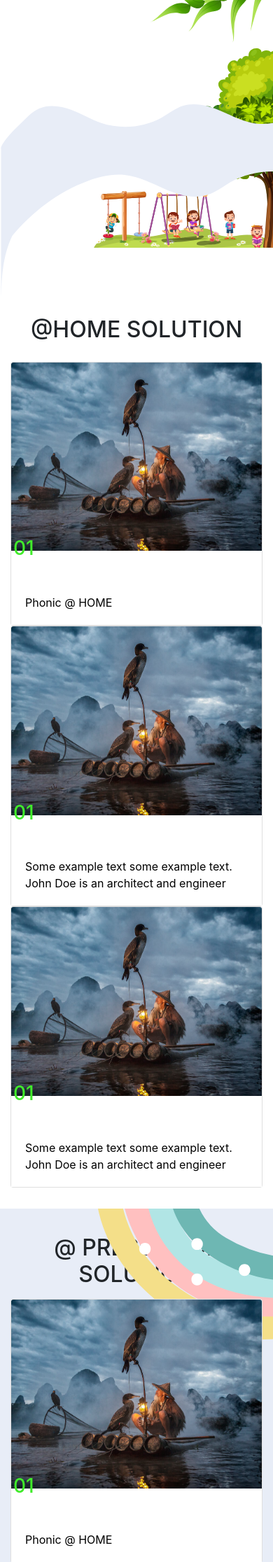
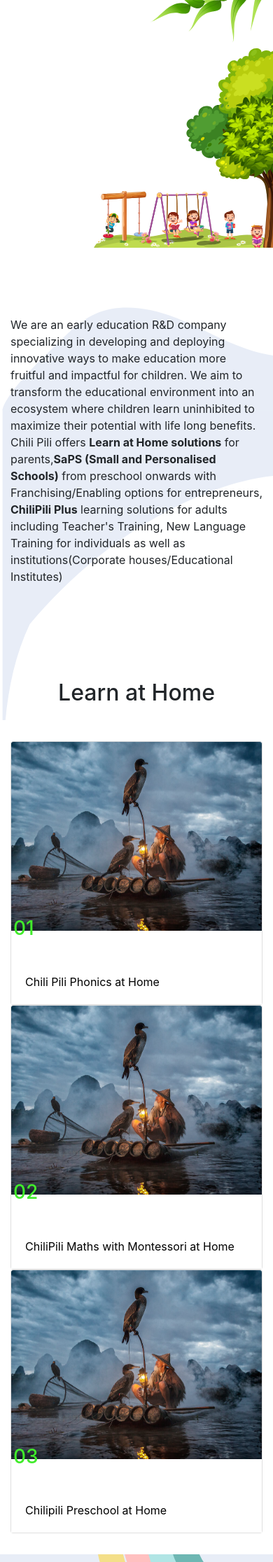
Before and after one commit to sudmon200/chilipili-test-native, a PHP site: page / in a window 390 px wide; the page is wider, and only the part inside the window is pictured. Shown: the part 127-2359 px from the top of that part at 70% size. Run offline with PHP 8.4, Linux system fonts and the light colour scheme; some libraries are stand-ins or nearby versions.

Commit message:
Fixed minor issues and graphics

```diff
--- a/alternate-school.php
+++ b/alternate-school.php
@@ -25,7 +25,7 @@
 				engage in learning.</p>
 		</div>
 		<div class="side2">
-			<img src="media/montessori-01.png" alt="Montessori-leaf">
+			<img src="media/special.png" alt="Special-leaf">
 		</div>
 	</div>
 
@@ -65,7 +65,7 @@
 	<div class="section-head">
 		<h3>Key Feature</h3>
 	</div>
-	<div class="first-icon-row">
+	<div class="first-icon-row align-self-center">
 		<div class="icon-box">
 			<div class="icon-box-over">
 				<div class="icon">
--- a/css/style.css
+++ b/css/style.css
@@ -333,6 +333,7 @@
         background-repeat: no-repeat;
         background-size: cover;
         z-index: 999;
+        background-position: 15vw;
     }
 
     .pre-section {
@@ -1154,6 +1155,15 @@
         margin: 0 auto;
     }
     /* Language Training Page starts here  */
+
+    .language-bg {
+        background-repeat: no-repeat;
+        background-size: cover;
+        position: relative;
+        background-position: center top;
+        z-index: -2;
+        height: auto;
+    }
 
     .language-header {
         text-align: center;
@@ -1455,6 +1465,15 @@
     }
     /* Product Detail Page Section Starts Here  */
 
+    .pagination {
+        background-repeat: no-repeat;
+    }
+
+    .pagination p {
+        padding-top: 1vh;
+        padding-left: 6vw;
+    }
+
     .prod-main {
         display: flex;
         width: 100%;
@@ -1464,6 +1483,13 @@
     .prod-imgs {
         width: 86%;
         height: auto;
+        display: flex;
+        flex-direction: column;
+    }
+
+    #zoom_01 {
+        width: 80%;
+        height: auto;
     }
 
     .prod-content {
--- a/includes/footer.php
+++ b/includes/footer.php
@@ -42,7 +42,7 @@
     console.log(largeImage);
 });
 </script> -->
-Don't touch this code
+
 
 
 
--- a/index.php
+++ b/index.php
@@ -5,7 +5,7 @@
 ?>
 
 
-<section class="home-bg" style="background: url(media/final-asset/wave.svg); background-size: cover; background-repeat: no-repeat;">
+<section class="home-bg" style="background: url(media/final-asset/wave.svg); background-size: cover; background-repeat: no-repeat; background-position: 0 18vw;">
 	<!-- new slider design done  -->
 
 	<div class="container-fluid">
@@ -43,10 +43,16 @@
 
 		</div>
 
+		<div class="m-side m-top p-bottom">
+			<p>We are an early education R&D company specializing in developing and deploying innovative ways to make education
+				more fruitful and impactful for children. We aim to transform the educational environment into an ecosystem where
+				children learn uninhibited to maximize their potential with life long benefits. Chili Pili offers <strong>Learn at Home solutions</strong> for parents,<strong>SaPS (Small and Personalised Schools)</strong> from preschool onwards with Franchising/Enabling options for entrepreneurs, <strong>ChiliPili Plus</strong> learning solutions for adults including </strong>Teacher's Training, New Language Training for individuals as well as institutions(Corporate houses/Educational Institutes)</strong></p>
+		</div>
+
 	</div>
 	<!-- slider design completes  -->
 
-
+	<h2 class="text-center m-top " style="padding-bottom: 5%; margin-top:16vh;">Learn at Home</h2>
 </section>
 
 <!-- home solutions starts -->
@@ -54,7 +60,6 @@
 	<div>
 		<img src="media/final-asset/branch-1.svg" class="branch1" alt="branch">
 	</div>
-	<h2 class="text-center" style="padding-bottom: 5%;">@HOME SOLUTION</h2>
 	<div class="row">
 		<div class="col-lg-4 col-md-4 col-sm-6">
 			<div class="card">
@@ -62,12 +67,12 @@
 					<img class="card-img-top" src="media/img.jpg" alt="Card image" style="width:100%">
 					<h3 style="position: relative;bottom: 20px;left: 3px; color: rgb(65, 235, 43);">01</h3>
 					<div class="card-body" style="background-color: white; color: black;">
-						<p class="card-text">Phonic @ HOME</p>
+						<p class="card-text">Chili Pili Phonics at Home</p>
 					</div>
-					<figcaption style="background-color: aquamarine; color: black;">
-						<h4 class="ih-fade-up">Phonic s@ HOME</h4>
+					<figcaption style="background-color: green; color: black;">
+						<h4 class="ih-fade-up">Chili Pili Phonics at Home</h4>
 						<p class="ih-fade-down-big">
-							<i>"I have the simplest tastes, I am always satisfied with the best."</i>
+							<i>A Highly efficacious language learning system for children starting to learn reading and writing. This unique system enables a child to learn multiple languages simultaneously and become adept at handling the languages at an early stage.</i>
 						</p>
 					</figcaption>
 				</figure>
@@ -78,16 +83,14 @@
 			<div class="card">
 				<figure class="imghvr-reveal-up ih-delay-xxl" style="background-color: white;">
 					<img class="card-img-top" src="media/img.jpg" alt="Card image" style="width:100%">
-					<h3 style="position: relative;bottom: 20px;left: 3px; color: rgb(65, 235, 43);">01</h3>
+					<h3 style="position: relative;bottom: 20px;left: 3px; color: rgb(65, 235, 43);">02</h3>
 					<div class="card-body" style="background-color: white; color: black;">
-						<p class="card-text">Some example text some example text. John Doe is an architect and
-							engineer</p>
+						<p class="card-text">ChiliPili Maths with Montessori at Home</p>
 					</div>
 					<figcaption style="background-color: aquamarine; color: black;">
-						<h4 class="ih-fade-up">Some example text some example text. John Doe is an architect and
-							engineer</h4>
+						<h4 class="ih-fade-up">ChiliPili Maths with Montessori at Home</h4>
 						<p class="ih-fade-down-big">
-							<i>"I have the simplest tastes, I am always satisfied with the best."</i>
+							<i>who said setting up a montessori corner at home for your child be out of your reach. These eco-friendly solutions comes up with online tutorials for the parents along with montessori toys at your doorstep. never let your child miss out on an opportunity to learn.</i>
 						</p>
 					</figcaption>
 				</figure>
@@ -97,16 +100,14 @@
 			<div class="card">
 				<figure class="imghvr-reveal-up ih-delay-xxl" style="background-color: white;">
 					<img class="card-img-top" src="media/img.jpg" alt="Card image" style="width:100%">
-					<h3 style="position: relative;bottom: 20px;left: 3px; color: rgb(65, 235, 43);">01</h3>
+					<h3 style="position: relative;bottom: 20px;left: 3px; color: rgb(65, 235, 43);">03</h3>
 					<div class="card-body" style="background-color: white; color: black;">
-						<p class="card-text">Some example text some example text. John Doe is an architect and
-							engineer</p>
+						<p class="card-text">Chilipili Preschool at Home</p>
 					</div>
 					<figcaption style="background-color: aquamarine; color: black;">
-						<h4 class="ih-fade-up">Some example text some example text. John Doe is an architect and
-							engineer</h4>
+						<h4 class="ih-fade-up">Chilipili Preschool at Home</h4>
 						<p class="ih-fade-down-big">
-							<i>"I have the simplest tastes, I am always satisfied with the best."</i>
+							<i>Let the preschool come to your home. Don't miss out on the learning intensive period of a child's life due to external factors. Check out our unique playschool experience delivered right at home</i>
 						</p>
 					</figcaption>
 				</figure>
@@ -125,7 +126,7 @@
 		<img src="media/final-asset/rainbow.svg" class="rainbow" alt="rainbow">
 	</div>
 	<div class="container p-def">
-		<h2 class="text-center" style="padding: 2% 0;">@ PRESCHOOL SOLUTION</h2>
+		<h2 class="text-center" style="padding: 2% 0;">PRESCHOOL SOLUTIONS</h2>
 		<div class="row">
 			<div class="col-lg-4 col-md-4 col-sm-6">
 				<div class="card">
@@ -133,12 +134,12 @@
 						<img class="card-img-top" src="media/img.jpg" alt="Card image" style="width:100%">
 						<h3 style="position: relative;bottom: 20px;left: 3px; color: rgb(65, 235, 43);">01</h3>
 						<div class="card-body" style="background-color: white; color: black;">
-							<p class="card-text">Phonic @ HOME</p>
+							<p class="card-text">Chili Pili Makkala Kootta Preschools</p>
 						</div>
 						<figcaption style="background-color: aquamarine; color: black;">
-							<h4 class="ih-fade-up">Phonic s@ HOME</h4>
+							<h4 class="ih-fade-up">Chili Pili Makkala Kootta Preschools</h4>
 							<p class="ih-fade-down-big">
-								<i>"I have the simplest tastes, I am always satisfied with the best."</i>
+								<i>this unique preschool situated in HSR Layout, Bangalore is often dubbed as ""the school a child always wants to go'. The innovation in curriculum and teaching methods allows for holistic growth of a child while giving them a learning experience that they cannot get enough of.</i>
 							</p>
 						</figcaption>
 					</figure>
@@ -149,16 +150,14 @@
 				<div class="card">
 					<figure class="imghvr-reveal-up ih-delay-xxl" style="background-color: white;">
 						<img class="card-img-top" src="media/img.jpg" alt="Card image" style="width:100%">
-						<h3 style="position: relative;bottom: 20px;left: 3px; color: rgb(65, 235, 43);">01</h3>
+						<h3 style="position: relative;bottom: 20px;left: 3px; color: rgb(65, 235, 43);">02</h3>
 						<div class="card-body" style="background-color: white; color: black;">
-							<p class="card-text">Some example text some example text. John Doe is an architect and
-								engineer</p>
+							<p class="card-text">Preschool Franchise</p>
 						</div>
 						<figcaption style="background-color: aquamarine; color: black;">
-							<h4 class="ih-fade-up">Some example text some example text. John Doe is an architect and
-								engineer</h4>
+							<h4 class="ih-fade-up">Preschool Franchise</h4>
 							<p class="ih-fade-down-big">
-								<i>"I have the simplest tastes, I am always satisfied with the best."</i>
+								<i>Are you an entrepreneur thinking about setting up a preschool? We offer you opportunity to open a franchise with complete support over setting up, curriculum and training. Let us know and our expert team will make your dream come true.</i>
 							</p>
 						</figcaption>
 					</figure>
@@ -168,16 +167,14 @@
 				<div class="card">
 					<figure class="imghvr-reveal-up ih-delay-xxl" style="background-color: white;">
 						<img class="card-img-top" src="media/img.jpg" alt="Card image" style="width:100%">
-						<h3 style="position: relative;bottom: 20px;left: 3px; color: rgb(65, 235, 43);">01</h3>
+						<h3 style="position: relative;bottom: 20px;left: 3px; color: rgb(65, 235, 43);">03</h3>
 						<div class="card-body" style="background-color: white; color: black;">
-							<p class="card-text">Some example text some example text. John Doe is an architect and
-								engineer</p>
+							<p class="card-text">Curriculum Support for Preschools</p>
 						</div>
 						<figcaption style="background-color: aquamarine; color: black;">
-							<h4 class="ih-fade-up">Some example text some example text. John Doe is an architect and
-								engineer</h4>
+							<h4 class="ih-fade-up">Curriculum Support for Preschools</h4>
 							<p class="ih-fade-down-big">
-								<i>"I have the simplest tastes, I am always satisfied with the best."</i>
+								<i>Are you having a preschool and looking to revamp the curriculum into the most effective one providing tangible results? Our expert educators will help you transform your school by providing curriculum support and training. Let us know and we can discuss how the magic can happen</i>
 							</p>
 						</figcaption>
 					</figure>
@@ -197,7 +194,7 @@
 <section class="sap-section m-def">
 
 	<div class="container p-def sap-section">
-		<h2 class="text-center" style="padding-bottom: 5%;">SMALL & PERSONALISED SCHOOLS (SAP)</h2>
+		<h2 class="text-center" style="padding-bottom: 5%;">Chili Pili SaPs</h2>
 		<div class="row">
 			<div class="col-lg-4 col-md-4 col-sm-6">
 				<div class="card">
@@ -205,12 +202,12 @@
 						<img class="card-img-top" src="media/img.jpg" alt="Card image" style="width:100%">
 						<h3 style="position: relative;bottom: 20px;left: 3px; color: rgb(65, 235, 43);">01</h3>
 						<div class="card-body" style="background-color: white; color: black;">
-							<p class="card-text">Phonic @ HOME</p>
+							<p class="card-text">Chili Pili SaPS ( Small and Personal Schools)</p>
 						</div>
 						<figcaption style="background-color: aquamarine; color: black;">
 							<h4 class="ih-fade-up">Phonic s@ HOME</h4>
 							<p class="ih-fade-down-big">
-								<i>"I have the simplest tastes, I am always satisfied with the best."</i>
+								<i>"Are you concerned that your child's learning needs may not be addressed with individual care at a traditional school with classroom of 40 to 50 children? Are you that parent who recognize your child's ability to stand apart from crowd and achieve great success in whatever they choose to do? then we would want you to explore our unique schooling system which will let your child grow all facets that they will require to excel in the exam called life.</i>
 							</p>
 						</figcaption>
 					</figure>
@@ -218,6 +215,23 @@
 			</div>
 			<div class="col-lg-4 col-md-4 col-sm-6">
 
+				<div class="card">
+					<figure class="imghvr-reveal-up ih-delay-xxl" style="background-color: white;">
+						<img class="card-img-top" src="media/img.jpg" alt="Card image" style="width:100%">
+						<h3 style="position: relative;bottom: 20px;left: 3px; color: rgb(65, 235, 43);">02</h3>
+						<div class="card-body" style="background-color: white; color: black;">
+							<p class="card-text">Build your own SaP</p>
+						</div>
+						<figcaption style="background-color: aquamarine; color: black;">
+							<h4 class="ih-fade-up">Build your own SaP</h4>
+							<p class="ih-fade-down-big">
+								<i> Passionate about teaching and be responsible for the success of a handful of children? If you are interested in a career for teaching, why not have your own SaPS set up. Contact us and we can discuss how to set up your own Chili Pili SaPSunder our support.</i>
+							</p>
+						</figcaption>
+					</figure>
+				</div>
+			</div>
+			<!-- <div class="col-lg-4 col-md-4 col-sm-6">
 				<div class="card">
 					<figure class="imghvr-reveal-up ih-delay-xxl" style="background-color: white;">
 						<img class="card-img-top" src="media/img.jpg" alt="Card image" style="width:100%">
@@ -235,26 +249,7 @@
 						</figcaption>
 					</figure>
 				</div>
-			</div>
-			<div class="col-lg-4 col-md-4 col-sm-6">
-				<div class="card">
-					<figure class="imghvr-reveal-up ih-delay-xxl" style="background-color: white;">
-						<img class="card-img-top" src="media/img.jpg" alt="Card image" style="width:100%">
-						<h3 style="position: relative;bottom: 20px;left: 3px; color: rgb(65, 235, 43);">01</h3>
-						<div class="card-body" style="background-color: white; color: black;">
-							<p class="card-text">Some example text some example text. John Doe is an architect and
-								engineer</p>
-						</div>
-						<figcaption style="background-color: aquamarine; color: black;">
-							<h4 class="ih-fade-up">Some example text some example text. John Doe is an architect and
-								engineer</h4>
-							<p class="ih-fade-down-big">
-								<i>"I have the simplest tastes, I am always satisfied with the best."</i>
-							</p>
-						</figcaption>
-					</figure>
-				</div>
-			</div>
+			</div> -->
 		</div>
 	</div>
 	<div>
@@ -269,7 +264,7 @@
 		<img src="media/final-asset/top-right-branch.svg" class="branch3" alt="branch3">
 	</div>
 	<div class="container p-def adult-section">
-		<h2 class="text-center" style="padding-bottom: 5%;">ADULT TRAINING</h2>
+		<h2 class="text-center" style="padding-bottom: 5%;">Chili Pili Beyond</h2>
 		<div class="row">
 			<div class="col-lg-4 col-md-4 col-sm-6">
 				<div class="card">
@@ -277,12 +272,12 @@
 						<img class="card-img-top" src="media/img.jpg" alt="Card image" style="width:100%">
 						<h3 style="position: relative;bottom: 20px;left: 3px; color: rgb(65, 235, 43);">01</h3>
 						<div class="card-body" style="background-color: white; color: black;">
-							<p class="card-text">Phonic @ HOME</p>
+							<p class="card-text">NLT for Educational Institutes</p>
 						</div>
 						<figcaption style="background-color: aquamarine; color: black;">
-							<h4 class="ih-fade-up">Phonic s@ HOME</h4>
+							<h4 class="ih-fade-up">NLT for Educational Institutes</h4>
 							<p class="ih-fade-down-big">
-								<i>"I have the simplest tastes, I am always satisfied with the best."</i>
+								<i>We provide language training for education institutes at graduate and postgraduate level as an additional skill enabling them to excel at their future careers. The accelerated training module let the students learn a new language at a lightning pace in a fun and immersive way.</i>
 							</p>
 						</figcaption>
 					</figure>
@@ -295,14 +290,12 @@
 						<img class="card-img-top" src="media/img.jpg" alt="Card image" style="width:100%">
 						<h3 style="position: relative;bottom: 20px;left: 3px; color: rgb(65, 235, 43);">01</h3>
 						<div class="card-body" style="background-color: white; color: black;">
-							<p class="card-text">Some example text some example text. John Doe is an architect and
-								engineer</p>
+							<p class="card-text">NLT for Corporates</p>
 						</div>
 						<figcaption style="background-color: aquamarine; color: black;">
-							<h4 class="ih-fade-up">Some example text some example text. John Doe is an architect and
-								engineer</h4>
+							<h4 class="ih-fade-up">NLT for Corporates</h4>
 							<p class="ih-fade-down-big">
-								<i>"I have the simplest tastes, I am always satisfied with the best."</i>
+								<i>May it be a sales professional, supply chain professional or a civil servant, learning a local language will add an edge to their professional success. We offer specialized Language training module for corporates and other establishments which enable professionals in learning to talk, read and write a new language within a short period.</i>
 							</p>
 						</figcaption>
 					</figure>
@@ -314,14 +307,12 @@
 						<img class="card-img-top" src="media/img.jpg" alt="Card image" style="width:100%">
 						<h3 style="position: relative;bottom: 20px;left: 3px; color: rgb(65, 235, 43);">01</h3>
 						<div class="card-body" style="background-color: white; color: black;">
-							<p class="card-text">Some example text some example text. John Doe is an architect and
-								engineer</p>
+							<p class="card-text">Teacher's Training </p>
 						</div>
 						<figcaption style="background-color: aquamarine; color: black;">
-							<h4 class="ih-fade-up">Some example text some example text. John Doe is an architect and
-								engineer</h4>
+							<h4 class="ih-fade-up">Teacher's Training</h4>
 							<p class="ih-fade-down-big">
-								<i>"I have the simplest tastes, I am always satisfied with the best."</i>
+								<i>Our specialized teacher's training program is aimed to create inspiring individuals who will be able to guide the future generation in the right path of growth.</i>
 							</p>
 						</figcaption>
 					</figure>
@@ -562,7 +553,7 @@
 				</div>
 				<div class="col-md">
 					<p class="testimonial-name text-center font2">Rakesh Sharma</p>
-					<p class="testimonial-desc text-center font4">Mein Varanasi se aya tha aur mujhe ek sal katna tha. Mere ek saal ka experience bahut hi accha raha. Ek saal mein mera UKG ka beta jo ABC sikh raha ab newspaper bhi badne laga hai. Hamara jab Kannada ka door door tak ko sabandh nahi hai, lekin ek hi saal me mera beta Kannada padhne laga or yahan vahan jab hume dikkat hoti hai, hamme Kannada padhe ke batata hai.  Yahan ke teachers bahut hi hardworking hai aur Phonics program yahan pe bahut hi badiya hai.</p>
+					<p class="testimonial-desc text-center font4">Mein Varanasi se aya tha aur mujhe ek sal katna tha. Mere ek saal ka experience bahut hi accha raha. Ek saal mein mera UKG ka beta jo ABC sikh raha ab newspaper bhi badne laga hai. Hamara jab Kannada ka door door tak ko sabandh nahi hai, lekin ek hi saal me mera beta Kannada padhne laga or yahan vahan jab hume dikkat hoti hai, hamme Kannada padhe ke batata hai. Yahan ke teachers bahut hi hardworking hai aur Phonics program yahan pe bahut hi badiya hai.</p>
 				</div>
 				<div class="col-md" id="bottom-image">
 					<img src="media/RAKESH_SHARMA.png" alt="Parent">
@@ -580,7 +571,7 @@
 				</div>
 				<div class="col-md">
 					<p class="testimonial-name text-center font2">Deepak & Nitya</p>
-					<p class="testimonial-desc text-center font4">It has been more than 2 years since my daughter joined here . We were looking for a place where she does not see the stress of learning and she learns naturally. She is very comfortable and very happy here. Everyday, she comes back home and tells us stories about the school which are really enjoyable.. The compassion the teachers show towards the children is really amazing.  Whether it is learning Maths, logical reasoning, discipline or character development .. . I see that the basics are getting done right</p>
+					<p class="testimonial-desc text-center font4">It has been more than 2 years since my daughter joined here . We were looking for a place where she does not see the stress of learning and she learns naturally. She is very comfortable and very happy here. Everyday, she comes back home and tells us stories about the school which are really enjoyable.. The compassion the teachers show towards the children is really amazing. Whether it is learning Maths, logical reasoning, discipline or character development .. . I see that the basics are getting done right</p>
 				</div>
 				<div class="col-md" id="bottom-image">
 					<img src="media/deepak_nitya.png" alt="Parent">
```
Also changed, not shown: language-training.php (+13 -2 lines), products.php (+35 -25 lines), media/final-asset/new_language_wave-01.png (renamed from media/final-asset/new language wave-01.png), media/final-asset/rectangle_cut.svg (added), media/individual_training.png (added), 2 other files.
